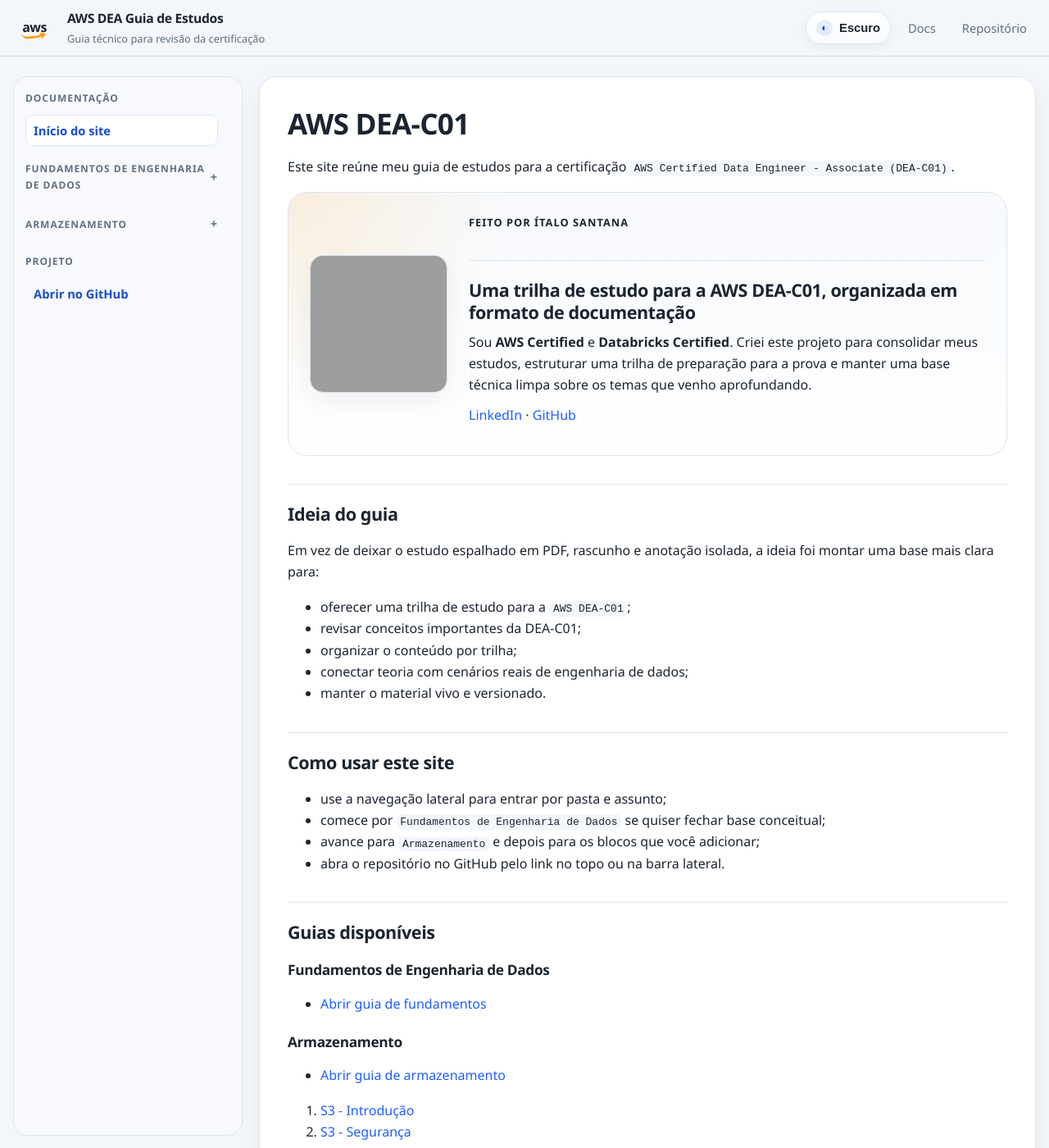
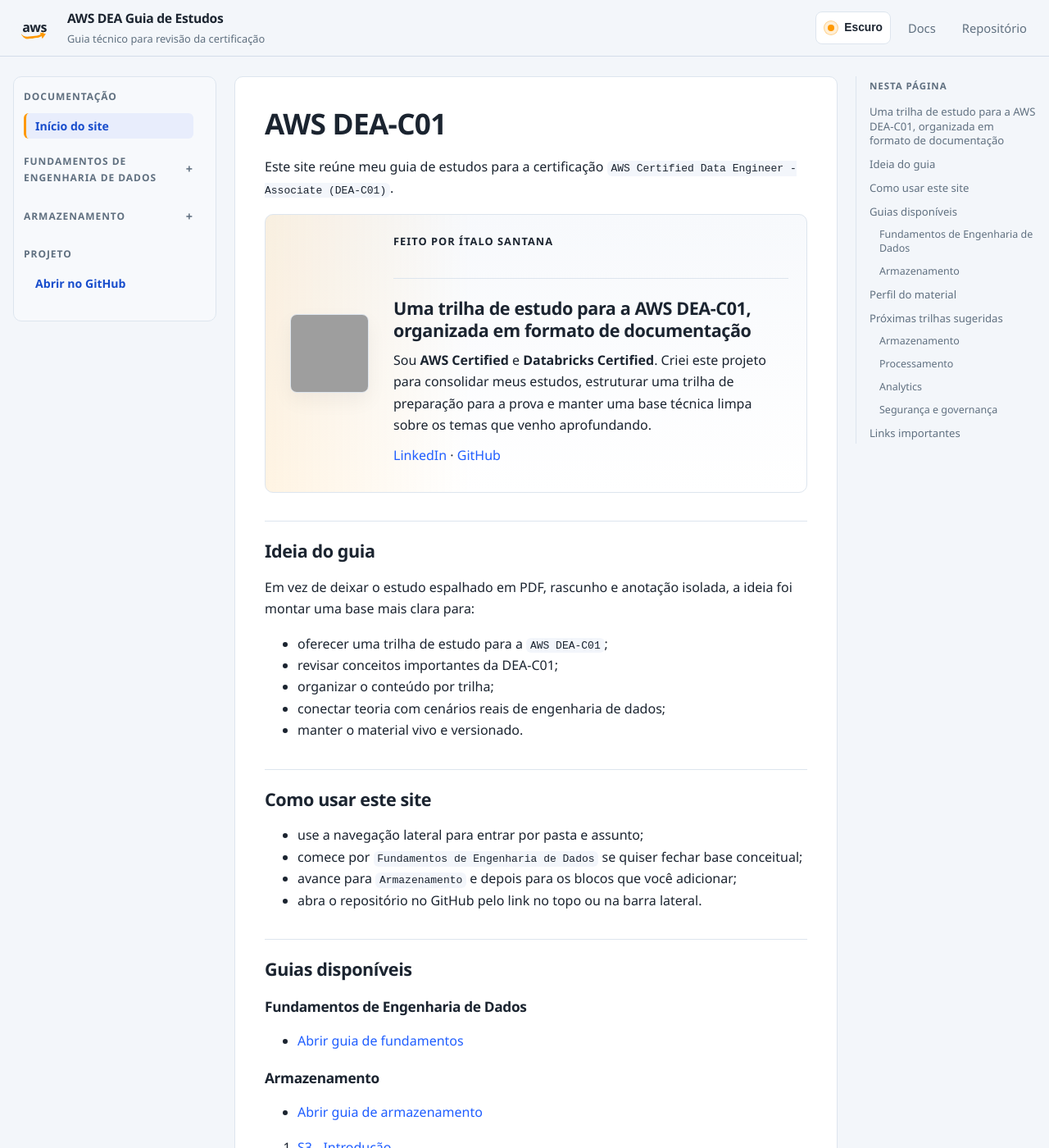
Before and after one commit to Ito-Santana/aws-dea-guia-estudos, a Jekyll site: the page built from index.md, in a window 1280 px wide and 1400 px high. Shown: the whole window at 82% size. Built offline with Jekyll 4.4.1, drawn with Linux system fonts in a browser that asks for light colours; grey boxes are pictures that could not be loaded.

Commit message:
Refina estetica do site

```diff
--- a/_layouts/default.html
+++ b/_layouts/default.html
@@ -22,7 +22,7 @@
         </a>
 
         <nav class="site-nav" aria-label="Principal">
-          <button class="theme-toggle" type="button" aria-label="Alternar tema" data-theme-toggle>
+          <button class="theme-toggle" type="button" aria-label="Alternar para tema escuro" title="Alternar tema" data-theme-toggle>
             <span class="theme-toggle-icon" aria-hidden="true">◐</span>
             <span class="theme-toggle-label">Escuro</span>
           </button>
@@ -62,6 +62,7 @@
             <summary class="sidebar-summary">Armazenamento</summary>
             <div class="sidebar-links">
               <a class="sidebar-link{% if page.url == '/armazenamento/' %} is-active{% endif %}" href="{{ '/armazenamento/' | relative_url }}">Guia de armazenamento</a>
+              <p class="sidebar-subtitle">Amazon S3</p>
               <a class="sidebar-link{% if page.url == '/armazenamento/s3-introducao.html' %} is-active{% endif %}" href="{{ '/armazenamento/s3-introducao.html' | relative_url }}">S3 - Introdução</a>
               <a class="sidebar-link{% if page.url == '/armazenamento/s3-segurança.html' %} is-active{% endif %}" href="{{ '/armazenamento/s3-segurança.html' | relative_url }}">S3 - Segurança</a>
               <a class="sidebar-link{% if page.url == '/armazenamento/s3-versionamento.html' %} is-active{% endif %}" href="{{ '/armazenamento/s3-versionamento.html' | relative_url }}">S3 - Versionamento</a>
@@ -208,6 +209,11 @@
             {% endif %}
           </div>
         </div>
+
+        <aside class="toc-panel" aria-label="Sumário da página">
+          <p class="toc-title">Nesta página</p>
+          <nav class="toc-links" data-page-toc></nav>
+        </aside>
       </div>
     </main>
 
@@ -251,8 +258,52 @@
         if (toggleLabel) {
           toggleLabel.textContent = theme === "dark" ? "Claro" : "Escuro";
         }
+        toggle?.setAttribute(
+          "aria-label",
+          theme === "dark" ? "Alternar para tema claro" : "Alternar para tema escuro"
+        );
         await renderMermaids(theme);
       };
+
+      const slugify = (text) =>
+        text
+          .toLowerCase()
+          .normalize("NFD")
+          .replace(/[\u0300-\u036f]/g, "")
+          .replace(/[^a-z0-9]+/g, "-")
+          .replace(/^-+|-+$/g, "");
+
+      const buildPageToc = () => {
+        if (!toc) return;
+
+        const pageNav = document.querySelector(".page-nav");
+        const headings = [...document.querySelectorAll(".content-panel h2, .content-panel h3")]
+          .filter((heading) => !pageNav?.contains(heading));
+
+        if (headings.length < 2) {
+          toc.closest(".toc-panel")?.setAttribute("hidden", "");
+          return;
+        }
+
+        const usedIds = new Map();
+
+        headings.forEach((heading) => {
+          if (!heading.id) {
+            const baseId = slugify(heading.textContent || "secao") || "secao";
+            const count = usedIds.get(baseId) || 0;
+            usedIds.set(baseId, count + 1);
+            heading.id = count === 0 ? baseId : `${baseId}-${count + 1}`;
+          }
+
+          const link = document.createElement("a");
+          link.href = `#${heading.id}`;
+          link.textContent = heading.textContent || "";
+          link.className = heading.tagName === "H3" ? "toc-link toc-link-sub" : "toc-link";
+          toc.appendChild(link);
+        });
+      };
+
+      buildPageToc();
 
       document.querySelectorAll("pre code.language-mermaid").forEach((codeBlock) => {
         const pre = codeBlock.parentElement;
--- a/assets/css/style.css
+++ b/assets/css/style.css
@@ -11,7 +11,7 @@
   --accent-strong: #184dcc;
   --sidebar-bg: #f7f9fc;
   --code-bg: #f3f6fb;
-  --shadow: 0 12px 32px rgba(15, 23, 42, 0.06);
+  --shadow: 0 10px 24px rgba(15, 23, 42, 0.05);
   --header-bg: rgba(243, 246, 250, 0.88);
   --header-line: rgba(203, 215, 228, 0.78);
   --brand-chip: #111827;
@@ -50,7 +50,7 @@ a:hover {
 }
 
 .shell {
-  width: min(1400px, calc(100% - 32px));
+  width: min(1480px, calc(100% - 32px));
   margin: 0 auto;
 }
 
@@ -161,17 +161,16 @@ a:hover {
 .theme-toggle {
   display: inline-flex;
   align-items: center;
-  gap: 8px;
+  gap: 7px;
   appearance: none;
   border: 1px solid var(--line);
-  background: linear-gradient(180deg, var(--panel), var(--panel-soft));
+  background: var(--panel);
   color: var(--text);
-  border-radius: 999px;
-  padding: 7px 12px;
-  font-size: 0.92rem;
+  border-radius: 8px;
+  padding: 7px 9px;
+  font-size: 0.86rem;
   font-weight: 600;
   cursor: pointer;
-  box-shadow: 0 4px 14px rgba(15, 23, 42, 0.06);
 }
 
 .theme-toggle:hover {
@@ -180,16 +179,36 @@ a:hover {
 }
 
 .theme-toggle-icon {
+  position: relative;
   display: inline-flex;
   align-items: center;
   justify-content: center;
-  width: 20px;
-  height: 20px;
+  width: 18px;
+  height: 18px;
   border-radius: 999px;
-  background: rgba(31, 94, 255, 0.1);
-  color: var(--accent-strong);
-  font-size: 0.8rem;
-  line-height: 1;
+  font-size: 0;
+  background: rgba(255, 153, 0, 0.16);
+  border: 1px solid rgba(255, 153, 0, 0.36);
+}
+
+.theme-toggle-icon::before {
+  content: "";
+  width: 8px;
+  height: 8px;
+  border-radius: 999px;
+  background: #ff9900;
+}
+
+:root[data-theme="dark"] .theme-toggle-icon {
+  background: rgba(138, 185, 255, 0.14);
+  border-color: rgba(138, 185, 255, 0.35);
+}
+
+:root[data-theme="dark"] .theme-toggle-icon::before {
+  width: 10px;
+  height: 10px;
+  background: transparent;
+  box-shadow: -3px 0 0 0 var(--accent-strong);
 }
 
 .theme-toggle-label {
@@ -209,18 +228,18 @@ a:hover {
 
 .docs-shell {
   display: grid;
-  grid-template-columns: 280px minmax(0, 1fr);
-  gap: 20px;
-  align-items: stretch;
+  grid-template-columns: 248px minmax(0, 1fr) 220px;
+  gap: 22px;
+  align-items: start;
 }
 
 .docs-sidebar {
   position: sticky;
   top: 84px;
-  padding: 16px 14px;
+  padding: 14px 12px;
   background: var(--sidebar-bg);
   border: 1px solid var(--line);
-  border-radius: 18px;
+  border-radius: 10px;
   max-height: calc(100vh - 108px);
   overflow-y: auto;
   overscroll-behavior: contain;
@@ -232,11 +251,11 @@ a:hover {
 }
 
 .content-panel {
-  padding: 34px;
+  padding: 34px 36px;
   background: var(--panel);
   border: 1px solid var(--line);
-  border-radius: 22px;
-  box-shadow: var(--shadow);
+  border-radius: 10px;
+  box-shadow: none;
 }
 
 .sidebar-section,
@@ -284,16 +303,27 @@ a:hover {
 
 .sidebar-links {
   display: grid;
-  gap: 2px;
+  gap: 1px;
+}
+
+.sidebar-subtitle {
+  margin: 12px 8px 5px;
+  color: var(--brand-smile);
+  font-size: 0.72rem;
+  font-weight: 800;
+  letter-spacing: 0.08em;
+  text-transform: uppercase;
 }
 
 .sidebar-home,
 .sidebar-link {
   display: block;
-  padding: 7px 10px;
+  border-left: 3px solid transparent;
+  padding: 6px 9px 6px 11px;
   color: var(--text);
-  border-radius: 9px;
-  font-size: 0.92rem;
+  border-radius: 6px;
+  font-size: 0.88rem;
+  line-height: 1.35;
 }
 
 .sidebar-home:hover,
@@ -304,10 +334,55 @@ a:hover {
 
 .sidebar-home.is-active,
 .sidebar-link.is-active {
-  background: var(--panel);
+  border-left-color: var(--brand-smile);
+  background: rgba(31, 94, 255, 0.07);
   color: var(--accent-strong);
   font-weight: 600;
-  box-shadow: inset 0 0 0 1px rgba(31, 94, 255, 0.14);
+}
+
+.toc-panel {
+  position: sticky;
+  top: 84px;
+  max-height: calc(100vh - 108px);
+  overflow-y: auto;
+  padding: 2px 0 0 16px;
+  border-left: 1px solid var(--line);
+}
+
+.toc-panel[hidden] {
+  display: none;
+}
+
+.toc-title {
+  margin: 0 0 10px;
+  color: var(--muted);
+  font-size: 0.72rem;
+  font-weight: 800;
+  letter-spacing: 0.08em;
+  text-transform: uppercase;
+}
+
+.toc-links {
+  display: grid;
+  gap: 3px;
+}
+
+.toc-link {
+  display: block;
+  padding: 4px 0;
+  color: var(--muted);
+  font-size: 0.82rem;
+  line-height: 1.35;
+}
+
+.toc-link-sub {
+  padding-left: 12px;
+  font-size: 0.78rem;
+}
+
+.toc-link:hover {
+  color: var(--accent-strong);
+  text-decoration: none;
 }
 
 .page-nav {
@@ -323,7 +398,7 @@ a:hover {
   display: block;
   padding: 16px 18px;
   border: 1px solid var(--line);
-  border-radius: 14px;
+  border-radius: 8px;
   background: var(--panel-soft);
   color: var(--text);
 }
@@ -354,34 +429,34 @@ a:hover {
 
 .author-hero {
   display: grid;
-  grid-template-columns: 168px minmax(0, 1fr);
-  gap: 26px;
+  grid-template-columns: 112px minmax(0, 1fr);
+  gap: 22px;
   align-items: center;
-  padding: 26px;
+  padding: 22px;
   margin: 18px 0 28px;
   border: 1px solid var(--line);
-  border-radius: 24px;
+  border-radius: 10px;
   background:
-    radial-gradient(circle at top left, rgba(255, 153, 0, 0.12), transparent 28%),
+    linear-gradient(90deg, rgba(255, 153, 0, 0.11), transparent 38%),
     linear-gradient(180deg, var(--panel-soft), var(--panel));
 }
 
 .author-hero-photo {
-  width: 168px;
-  height: 168px;
+  width: 96px;
+  height: 96px;
   object-fit: cover;
   object-position: center 20%;
   border-radius: 999px;
-  border: 4px solid rgba(255, 153, 0, 0.14);
-  box-shadow: 0 16px 34px rgba(15, 23, 42, 0.16);
+  border: 3px solid rgba(255, 153, 0, 0.18);
+  box-shadow: 0 10px 22px rgba(15, 23, 42, 0.12);
 }
 
 .author-hero-copy h2 {
   margin: 4px 0 10px;
   padding: 0;
   border: 0;
-  font-size: 1.75rem;
-  line-height: 1.15;
+  font-size: 1.48rem;
+  line-height: 1.2;
 }
 
 .author-hero-copy p {
@@ -490,7 +565,7 @@ a:hover {
   max-width: 100%;
   height: auto;
   margin: 18px auto;
-  border-radius: 16px;
+  border-radius: 8px;
   border: 1px solid var(--line);
   box-shadow: var(--shadow);
 }
@@ -500,7 +575,7 @@ a:hover {
   border-collapse: collapse;
   margin: 18px 0;
   background: var(--panel-soft);
-  border-radius: 14px;
+  border-radius: 8px;
   overflow: hidden;
 }
 
@@ -520,7 +595,7 @@ a:hover {
   overflow: auto;
   padding: 16px;
   border: 1px solid var(--line);
-  border-radius: 16px;
+  border-radius: 8px;
   background: var(--code-bg);
 }
 
@@ -578,9 +653,21 @@ a:hover {
     background: #182535;
   }
 
+  :root:not([data-theme="light"]) .theme-toggle-icon {
+    background: rgba(138, 185, 255, 0.14);
+    border-color: rgba(138, 185, 255, 0.35);
+  }
+
+  :root:not([data-theme="light"]) .theme-toggle-icon::before {
+    width: 10px;
+    height: 10px;
+    background: transparent;
+    box-shadow: -3px 0 0 0 var(--accent-strong);
+  }
+
   :root:not([data-theme="light"]) .author-hero {
     background:
-      radial-gradient(circle at top left, rgba(255, 153, 0, 0.1), transparent 28%),
+      linear-gradient(90deg, rgba(255, 153, 0, 0.1), transparent 38%),
       linear-gradient(180deg, #121c28, #101923);
   }
 
@@ -618,13 +705,23 @@ a:hover {
 
 :root[data-theme="dark"] .author-hero {
   background:
-    radial-gradient(circle at top left, rgba(255, 153, 0, 0.1), transparent 28%),
+    linear-gradient(90deg, rgba(255, 153, 0, 0.1), transparent 38%),
     linear-gradient(180deg, #121c28, #101923);
 }
 
 :root[data-theme="dark"] .author-hero-photo {
   border-color: rgba(255, 153, 0, 0.22);
   box-shadow: 0 18px 40px rgba(0, 0, 0, 0.34);
+}
+
+@media (max-width: 1240px) {
+  .docs-shell {
+    grid-template-columns: 248px minmax(0, 1fr);
+  }
+
+  .toc-panel {
+    display: none;
+  }
 }
 
 @media (max-width: 1040px) {
@@ -669,8 +766,8 @@ a:hover {
   }
 
   .author-hero-photo {
-    width: 120px;
-    height: 120px;
+    width: 88px;
+    height: 88px;
   }
 
   .page-nav {
```
Also changed, not shown: other parts of _layouts/default.html (+1 -0 lines).
